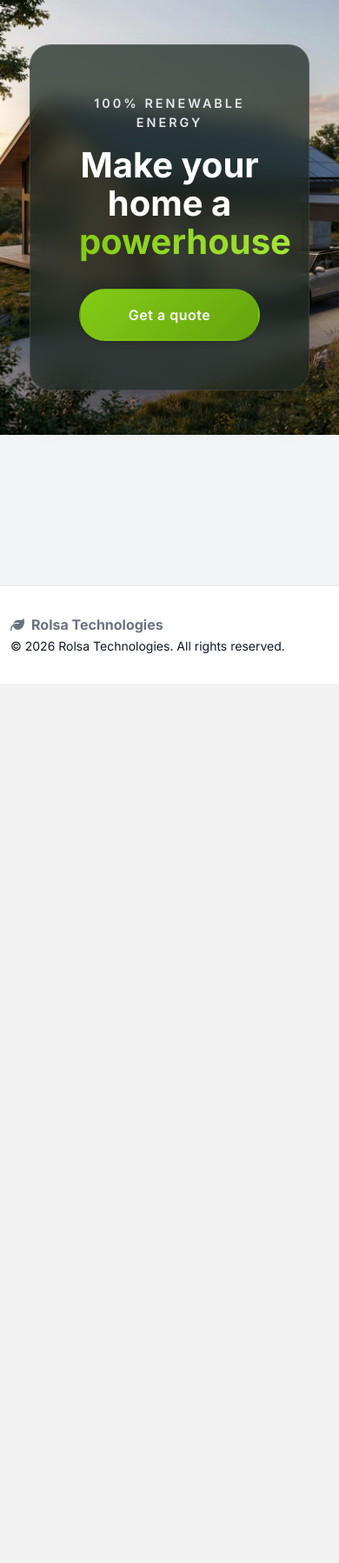
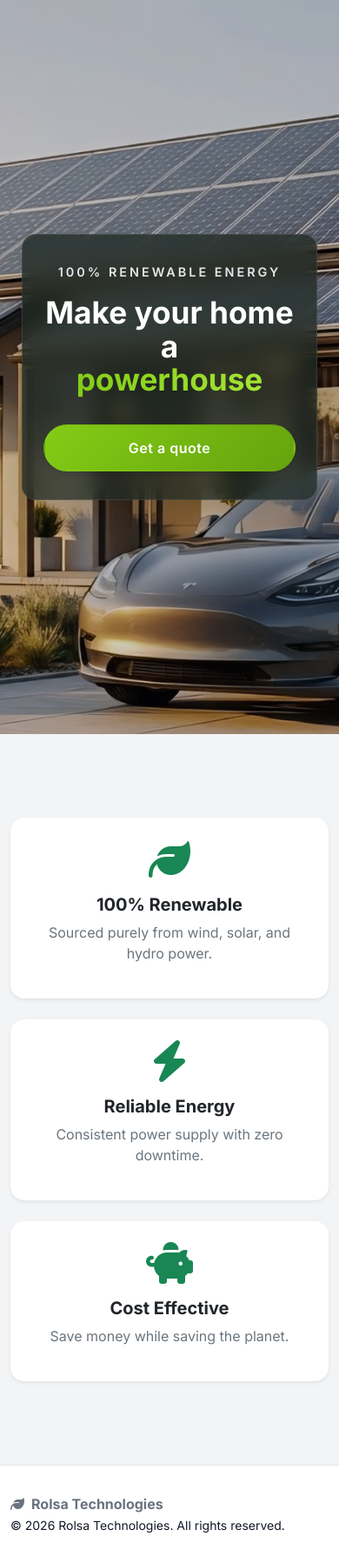
Before and after one commit to dividemysoul/Rolsa_Technologies, a Flask app: page / in a window 390 px wide. Shown: the part 58-1855 px from the top of the page at 87% size. Before the commit the page ends 844 px from the top, so only its background shows below. Run offline with Flask 3, Linux system fonts and the light colour scheme.

Commit message:
homepageChanges

```diff
--- a/app/static/css/style.css
+++ b/app/static/css/style.css
@@ -1,3 +1,7 @@
+html {
+    scroll-behavior: smooth;
+}
+
 :root {
     --primary-green: #1a4d2e;
     --accent-green: #4ade80;
@@ -106,50 +110,22 @@ main {
 .hero-section {
     position: relative;
     width: 100%;
-    /* Maintain aspect ratio to show the full image without cropping on wide screens */
-    aspect-ratio: 16 / 7;
-    min-height: 600px;
+    min-height: 100vh;
     display: flex;
     flex-direction: column;
+    justify-content: center;
+    align-items: center;
+    padding: 4rem 1rem;
 
     background-image: url('../images/hero_bg.png');
     background-size: cover;
     background-position: center;
     background-repeat: no-repeat;
+    background-attachment: fixed;
     background-color: var(--bg-header);
-    align-items: center;
-    justify-content: center;
-    padding: 2rem 1rem;
 }
 
-/* Form Styling Standard */
-/* Move media queries to unified block or keep close to component */
-@media (max-width: 768px) {
-    .hero-section {
-        aspect-ratio: auto;
-        min-height: 500px;
-        background-position: center;
-    }
-
-    .hero-content-box {
-        padding: 2rem 1.5rem;
-        width: 100%;
-        max-width: 100%;
-        border-radius: 16px;
-    }
-
-    .hero-title {
-        font-size: 2rem;
-    }
-
-    .hero-cta {
-        width: 100%;
-        text-align: center;
-        padding: 1rem;
-    }
-}
-
-.hero-overlay::before {
+.hero-section::before {
     content: '';
     position: absolute;
     top: 0;
@@ -158,6 +134,7 @@ main {
     bottom: 0;
     background: rgba(0, 0, 0, 0.2);
     pointer-events: none;
+    z-index: 1;
 }
 
 .hero-content-box {
@@ -227,13 +204,13 @@ main {
 
 .hero-scroll-down {
     position: absolute;
-    bottom: 2rem;
-    left: 50%;
-    transform: translateX(-50%);
+    bottom: 5rem;
+    right: 3rem;
     background: rgba(255, 255, 255, 0.1);
     backdrop-filter: blur(4px);
-    width: 44px;
-    height: 44px;
+    width: 60px;
+    height: 60px;
+    font-size: 1.5rem;
     border-radius: 50%;
     display: flex;
     align-items: center;
@@ -246,6 +223,27 @@ main {
 
 .hero-scroll-down:hover {
     background: rgba(255, 255, 255, 0.2);
+}
+
+@media (max-width: 768px) {
+    .hero-section {
+        padding: 2rem 1rem;
+    }
+
+    .hero-content-box {
+        padding: 2rem 1.5rem;
+        width: 95%;
+        border-radius: 16px;
+    }
+
+    .hero-title {
+        font-size: 2.2rem;
+    }
+
+    .hero-cta {
+        width: 100%;
+        padding: 0.8rem 1.5rem;
+    }
 }
 
 
--- a/app/templates/index.html
+++ b/app/templates/index.html
@@ -9,7 +9,34 @@
         <a href="{{ url_for('book') }}" class="hero-cta">Get a quote</a>
     </div>
     <div class="hero-scroll-down d-none d-md-flex">
-        <i class="fa-solid fa-arrow-down"></i>
+        <a href="#features" class="text-white"><i class="fa-solid fa-arrow-down"></i></a>
+    </div>
+</section>
+
+<!-- Features Section (The content revealed on scroll) -->
+<section id="features" class="container py-5 my-5">
+    <div class="row g-4 text-center">
+        <div class="col-md-4">
+            <div class="card h-100 p-4 shadow-sm border-0">
+                <div class="mb-3 text-success"><i class="fa-solid fa-leaf fa-3x"></i></div>
+                <h3 class="h5 fw-bold">100% Renewable</h3>
+                <p class="text-secondary">Sourced purely from wind, solar, and hydro power.</p>
+            </div>
+        </div>
+        <div class="col-md-4">
+            <div class="card h-100 p-4 shadow-sm border-0">
+                <div class="mb-3 text-success"><i class="fa-solid fa-bolt fa-3x"></i></div>
+                <h3 class="h5 fw-bold">Reliable Energy</h3>
+                <p class="text-secondary">Consistent power supply with zero downtime.</p>
+            </div>
+        </div>
+        <div class="col-md-4">
+            <div class="card h-100 p-4 shadow-sm border-0">
+                <div class="mb-3 text-success"><i class="fa-solid fa-piggy-bank fa-3x"></i></div>
+                <h3 class="h5 fw-bold">Cost Effective</h3>
+                <p class="text-secondary">Save money while saving the planet.</p>
+            </div>
+        </div>
     </div>
 </section>
 
```
Also changed, not shown: app/static/images/hero_bg.png, app/static/images/hr_bg.png (added).
